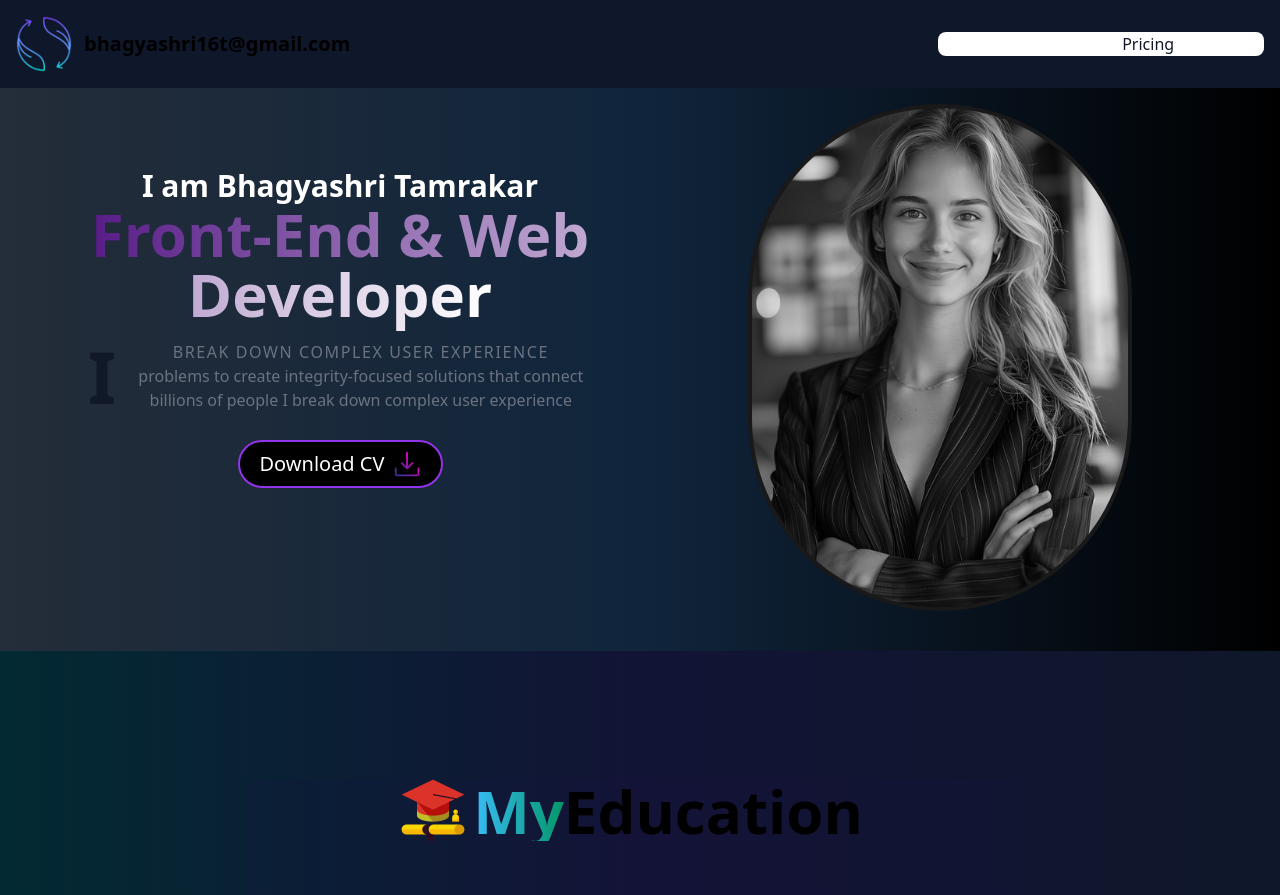
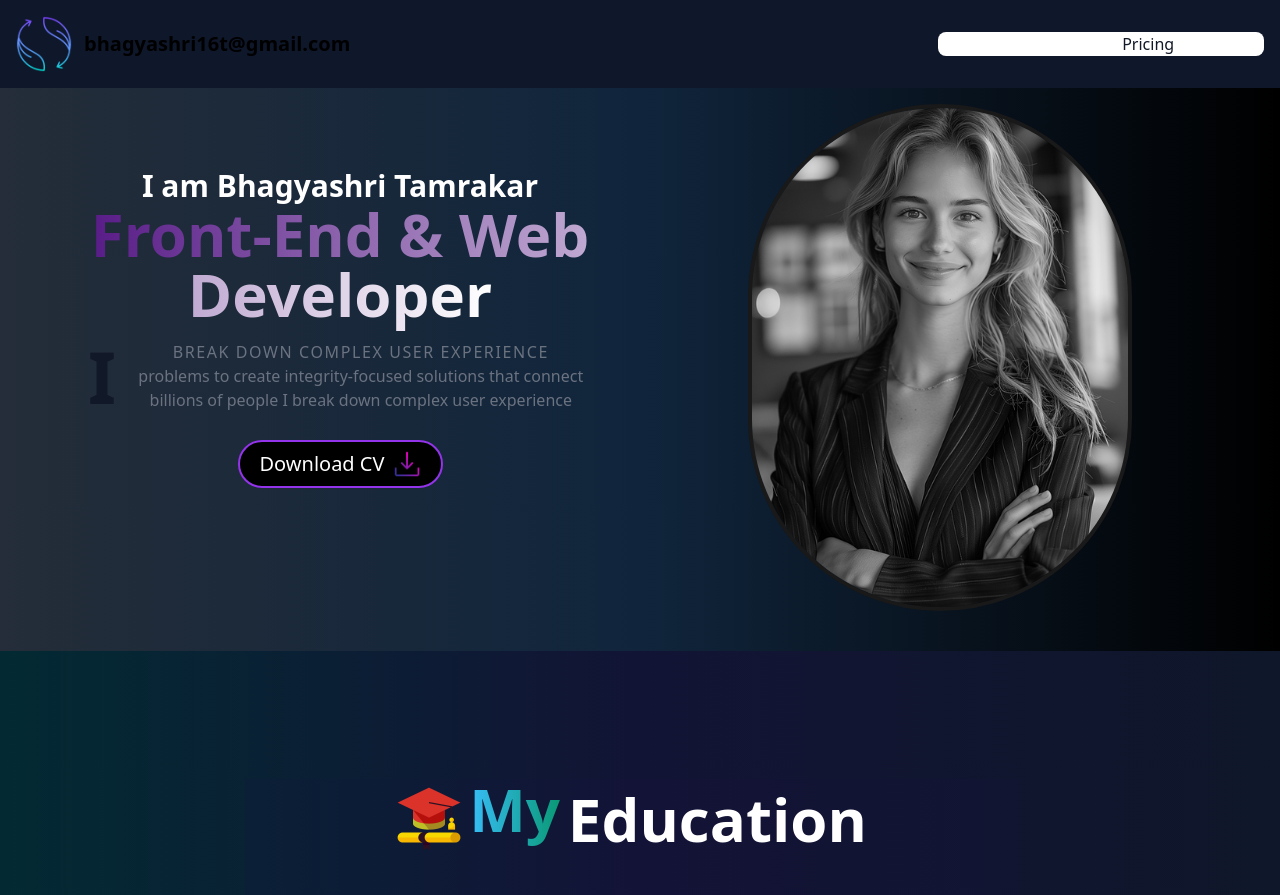
Before and after one commit to theprabhuofficial/myPortfolio, an Angular app: page / in a window 1280 px wide. Shown: the top 895 px of the page. Built offline with nearby package versions, Linux system fonts and the light colour scheme.

Commit message:
updated css

```diff
--- a/src/app/components/education/education.component.html
+++ b/src/app/components/education/education.component.html
@@ -2,10 +2,10 @@
 
 
     <div class="col-start-2 col-span-4 customcss bg-violet-950 bg-opacity-5 text-center">
-        <h1 class="flex items-center justify-center mx-auto mb-2 text-xl font-extrabold  dark:text-white sm:mb-4 sm:text-3xl md:text-5xl lg:text-6xl pb-8">
+        <h1 class="flex items-center justify-center mx-auto mb-2 text-xl font-extrabold text-white sm:mb-4 sm:text-3xl md:text-5xl lg:text-6xl pb-8">
             <img src="../../../assets/images/graduation.png" alt="Education Icon" class="w-7 h-7 md:w-12 md:h-12 lg:w-16 lg:h-16 mr-2">
             <!-- Add mr-2 for a little margin right -->
-            <span class="text-transparent bg-clip-text bg-gradient-to-r from-sky-400 to-emerald-600">My</span> Education
+            <span class="text-transparent bg-clip-text bg-gradient-to-r from-sky-400 to-emerald-600 pr-2 pb-5">My</span>Education
         </h1>
 
         <p class="text-sm font-normal text-gray-500 sm:text-lg lg:text-xl dark:text-gray-400">
```
